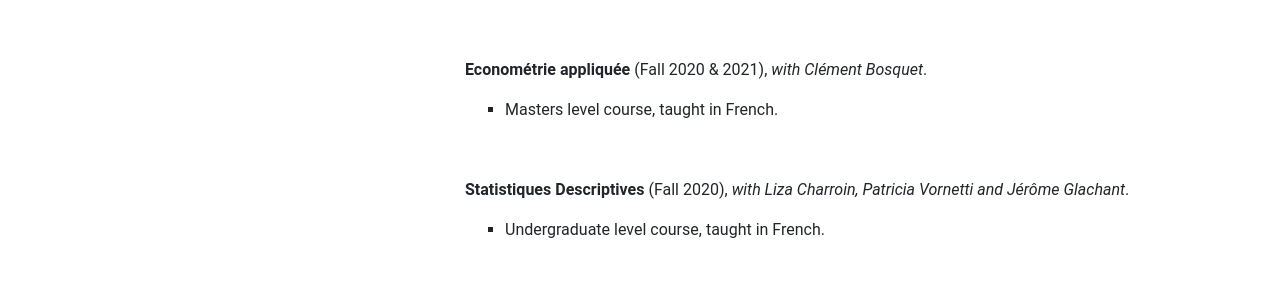
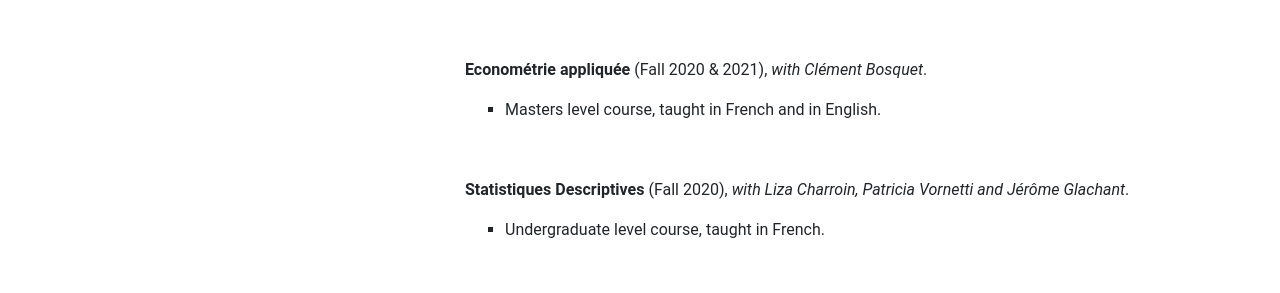
Before and after one commit to thiagoscarelli/thiagoscarelli.github.io, a Jekyll site: the page built from _pages/teaching.md, in a window 1280 px wide. Shown: the part 416-709 px from the top of the page. Built offline with Jekyll 4.4.1, drawn with Linux system fonts in a browser that asks for light colours.

Commit message:
Update teaching.md

```diff
--- a/_pages/teaching.md
+++ b/_pages/teaching.md
@@ -28,7 +28,7 @@
 
 <b>Econométrie appliquée</b> (Fall 2020 & 2021), <em>with Clément Bosquet</em>.
 
-- Masters level course, taught in French.
+- Masters level course, taught in French and in English.
 
 <br>
 
```
